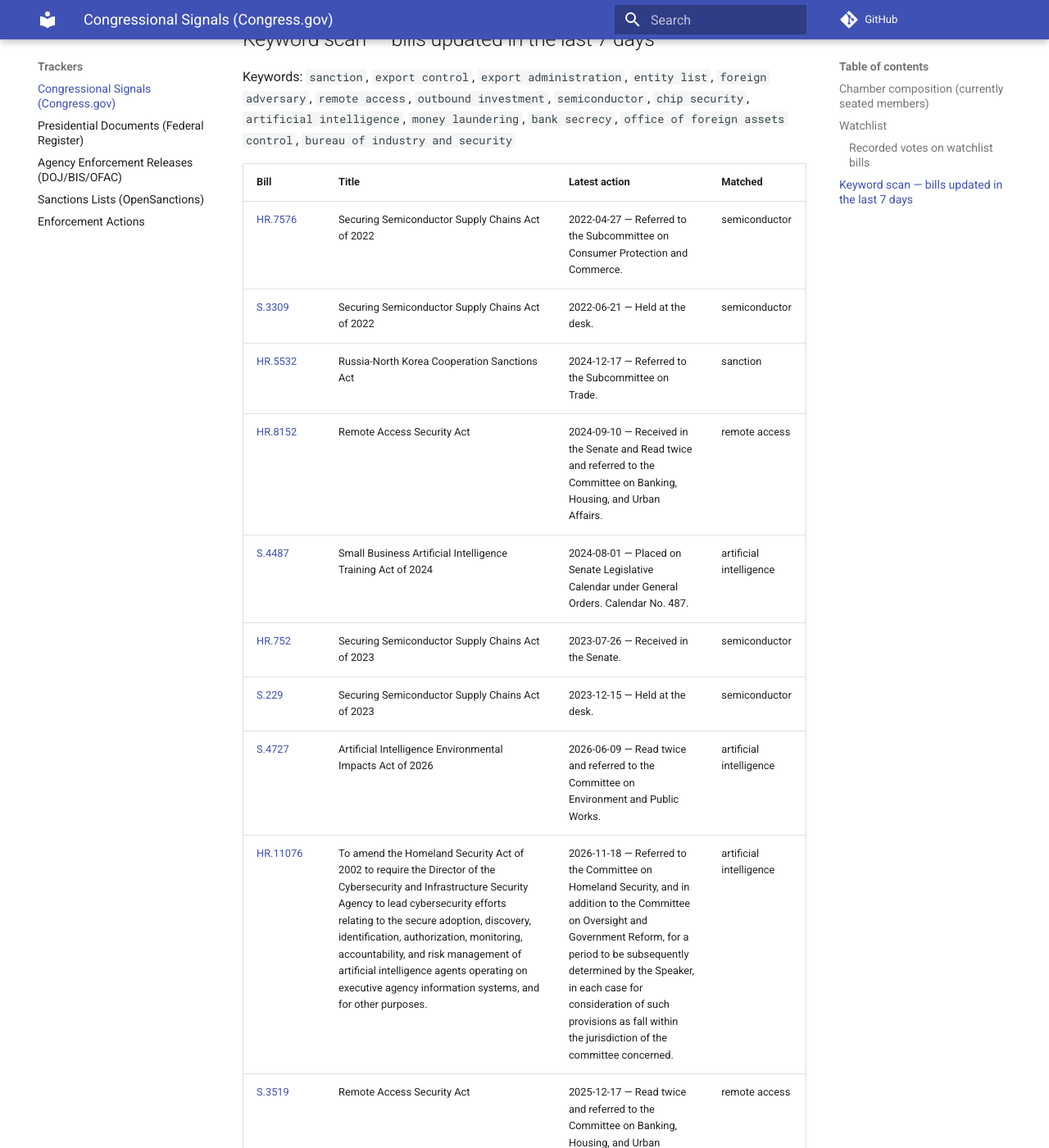
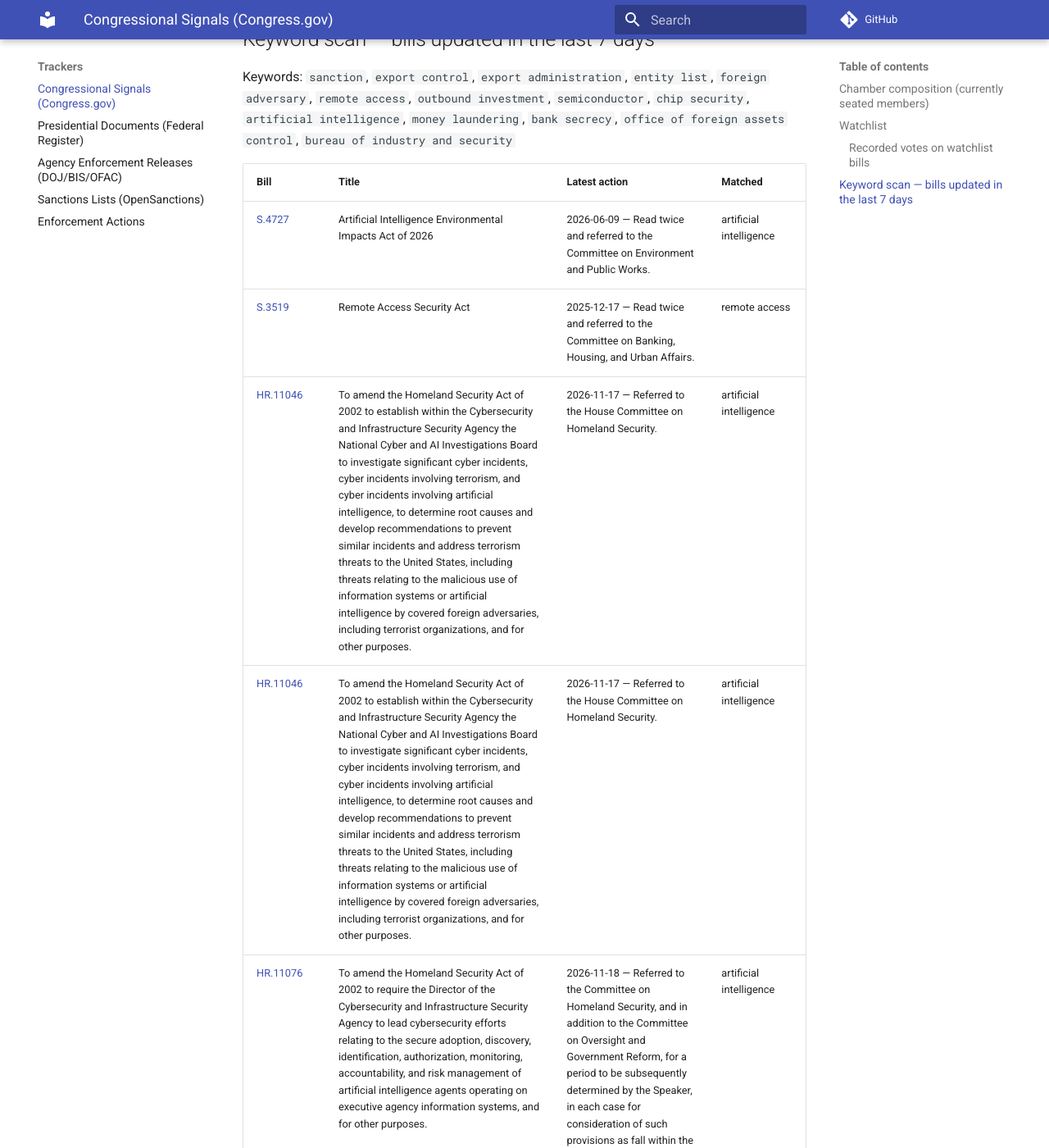
Before and after one commit to felipelago17/Congressional-Influence-Sanctions-Export-Controls, an MkDocs documentation site: the page built from docs/trackers/congress-signals.md, in a window 1280 px wide and 1400 px high, scrolled down 2066 px. Shown: the whole window at 82% size. Built offline with MkDocs 1.6.1 and Material for MkDocs 9.7.7, drawn with Linux system fonts in a browser that asks for light colours; comment, search, counter and statistics services are not loaded; some of the changed text lies outside the part shown.

Commit message:
data: congress signals 2026-11-21

```diff
--- a/docs/trackers/congress-signals.md
+++ b/docs/trackers/congress-signals.md
@@ -37,21 +37,20 @@ Keywords: `sanction`, `export control`, `export administration`, `entity list`,
 
 | Bill | Title | Latest action | Matched |
 |---|---|---|---|
-| [HR.7576](https://www.congress.gov/bill/117th-congress/house-bill/7576) | Securing Semiconductor Supply Chains Act of 2022 | 2022-04-27 — Referred to the Subcommittee on Consumer Protection and Commerce. | semiconductor |
-| [S.3309](https://www.congress.gov/bill/117th-congress/senate-bill/3309) | Securing Semiconductor Supply Chains Act of 2022 | 2022-06-21 — Held at the desk. | semiconductor |
-| [HR.5532](https://www.congress.gov/bill/118th-congress/house-bill/5532) | Russia-North Korea Cooperation Sanctions Act | 2024-12-17 — Referred to the Subcommittee on Trade. | sanction |
-| [HR.8152](https://www.congress.gov/bill/118th-congress/house-bill/8152) | Remote Access Security Act | 2024-09-10 — Received in the Senate and Read twice and referred to the Committee on Banking, Housing, and Urban Affairs. | remote access |
-| [S.4487](https://www.congress.gov/bill/118th-congress/senate-bill/4487) | Small Business Artificial Intelligence Training Act of 2024 | 2024-08-01 — Placed on Senate Legislative Calendar under General Orders. Calendar No. 487. | artificial intelligence |
-| [HR.752](https://www.congress.gov/bill/118th-congress/house-bill/752) | Securing Semiconductor Supply Chains Act of 2023 | 2023-07-26 — Received in the Senate. | semiconductor |
-| [S.229](https://www.congress.gov/bill/118th-congress/senate-bill/229) | Securing Semiconductor Supply Chains Act of 2023 | 2023-12-15 — Held at the desk. | semiconductor |
 | [S.4727](https://www.congress.gov/bill/119th-congress/senate-bill/4727) | Artificial Intelligence Environmental Impacts Act of 2026 | 2026-06-09 — Read twice and referred to the Committee on Environment and Public Works. | artificial intelligence |
-| [HR.11076](https://www.congress.gov/bill/119th-congress/house-bill/11076) | To amend the Homeland Security Act of 2002 to require the Director of the Cybersecurity and Infrastructure Security Agency to lead cybersecurity efforts relating to the secure adoption, discovery, identification, authorization, monitoring, accountability, and risk management of artificial intelligence agents operating on executive agency information systems, and for other purposes. | 2026-11-18 — Referred to the Committee on Homeland Security, and in addition to the Committee on Oversight and Government Reform, for a period to be subsequently determined by the Speaker, in each case for consideration of such provisions as fall within the jurisdiction of the committee concerned. | artificial intelligence |
 | [S.3519](https://www.congress.gov/bill/119th-congress/senate-bill/3519) | Remote Access Security Act | 2025-12-17 — Read twice and referred to the Committee on Banking, Housing, and Urban Affairs. | remote access |
-| [S.3519](https://www.congress.gov/bill/119th-congress/senate-bill/3519) | Remote Access Security Act | 2025-12-17 — Read twice and referred to the Committee on Banking, Housing, and Urban Affairs. | remote access |
+| [HR.11046](https://www.congress.gov/bill/119th-congress/house-bill/11046) | To amend the Homeland Security Act of 2002 to establish within the Cybersecurity and Infrastructure Security Agency the National Cyber and AI Investigations Board to investigate significant cyber incidents, cyber incidents involving terrorism, and cyber incidents involving artificial intelligence, to determine root causes and develop recommendations to prevent similar incidents and address terrorism threats to the United States, including threats relating to the malicious use of information systems or artificial intelligence by covered foreign adversaries, including terrorist organizations, and for other purposes. | 2026-11-17 — Referred to the House Committee on Homeland Security. | artificial intelligence |
+| [HR.11046](https://www.congress.gov/bill/119th-congress/house-bill/11046) | To amend the Homeland Security Act of 2002 to establish within the Cybersecurity and Infrastructure Security Agency the National Cyber and AI Investigations Board to investigate significant cyber incidents, cyber incidents involving terrorism, and cyber incidents involving artificial intelligence, to determine root causes and develop recommendations to prevent similar incidents and address terrorism threats to the United States, including threats relating to the malicious use of information systems or artificial intelligence by covered foreign adversaries, including terrorist organizations, and for other purposes. | 2026-11-17 — Referred to the House Committee on Homeland Security. | artificial intelligence |
 | [HR.11076](https://www.congress.gov/bill/119th-congress/house-bill/11076) | To amend the Homeland Security Act of 2002 to require the Director of the Cybersecurity and Infrastructure Security Agency to lead cybersecurity efforts relating to the secure adoption, discovery, identification, authorization, monitoring, accountability, and risk management of artificial intelligence agents operating on executive agency information systems, and for other purposes. | 2026-11-18 — Referred to the Committee on Homeland Security, and in addition to the Committee on Oversight and Government Reform, for a period to be subsequently determined by the Speaker, in each case for consideration of such provisions as fall within the jurisdiction of the committee concerned. | artificial intelligence |
 | [S.5785](https://www.congress.gov/bill/119th-congress/senate-bill/5785) | A bill to require the Securities and Exchange Commission to issue rules relating to the use of artificial intelligence by public companies, and for other purposes. | 2026-11-19 — Read twice and referred to the Committee on Banking, Housing, and Urban Affairs. | artificial intelligence |
-| [HR.11046](https://www.congress.gov/bill/119th-congress/house-bill/11046) | To amend the Homeland Security Act of 2002 to establish within the Cybersecurity and Infrastructure Security Agency the National Cyber and AI Investigations Board to investigate significant cyber incidents, cyber incidents involving terrorism, and cyber incidents involving artificial intelligence, to determine root causes and develop recommendations to prevent similar incidents and address terrorism threats to the United States, including threats relating to the malicious use of information systems or artificial intelligence by covered foreign adversaries, including terrorist organizations, and for other purposes. | 2026-11-17 — Referred to the House Committee on Homeland Security. | artificial intelligence |
 | [HR.9183](https://www.congress.gov/bill/119th-congress/house-bill/9183) | Artificial Intelligence Environmental Impacts Act of 2026 | 2026-06-08 — Referred to the Committee on Science, Space, and Technology, and in addition to the Committee on Energy and Commerce, for a period to be subsequently determined by the Speaker, in each case for consideration of such provisions as fall within the jurisdiction of the committee concerned. | artificial intelligence |
+| [S.1705](https://www.congress.gov/bill/119th-congress/senate-bill/1705) | Chip Security Act | 2025-05-08 — Read twice and referred to the Committee on Banking, Housing, and Urban Affairs. | chip security |
+| [HR.9442](https://www.congress.gov/bill/119th-congress/house-bill/9442) | Artificial Intelligence Data Center Moratorium Act | 2026-06-24 — Referred to the Committee on Energy and Commerce, and in addition to the Committee on Foreign Affairs, for a period to be subsequently determined by the Speaker, in each case for consideration of such provisions as fall within the jurisdiction of the committee concerned. | artificial intelligence |
+| [HR.5532](https://www.congress.gov/bill/118th-congress/house-bill/5532) | Russia-North Korea Cooperation Sanctions Act | 2024-12-17 — Referred to the Subcommittee on Trade. | sanction |
+| [S.97](https://www.congress.gov/bill/119th-congress/senate-bill/97) | Securing Semiconductor Supply Chains Act | 2025-05-26 — Held at the desk. | semiconductor |
+| [HR.8152](https://www.congress.gov/bill/118th-congress/house-bill/8152) | Remote Access Security Act | 2024-09-10 — Received in the Senate and Read twice and referred to the Committee on Banking, Housing, and Urban Affairs. | remote access |
+| [S.4214](https://www.congress.gov/bill/119th-congress/senate-bill/4214) | Artificial Intelligence Data Center Moratorium Act | 2026-03-25 — Read twice and referred to the Committee on Commerce, Science, and Transportation. | artificial intelligence |
+| [S.4487](https://www.congress.gov/bill/118th-congress/senate-bill/4487) | Small Business Artificial Intelligence Training Act of 2024 | 2024-08-01 — Placed on Senate Legislative Calendar under General Orders. Calendar No. 487. | artificial intelligence |
 
 ---
 Signals are facts about congressional activity. Any connection to an administration action is recorded separately in `trackers/linkages.yaml` with a [linkage grade](../methodology/linkage-grades.md).
```
Also changed, not shown: other parts of docs/trackers/congress-signals.md (+1 -1 lines), 1 other file.
